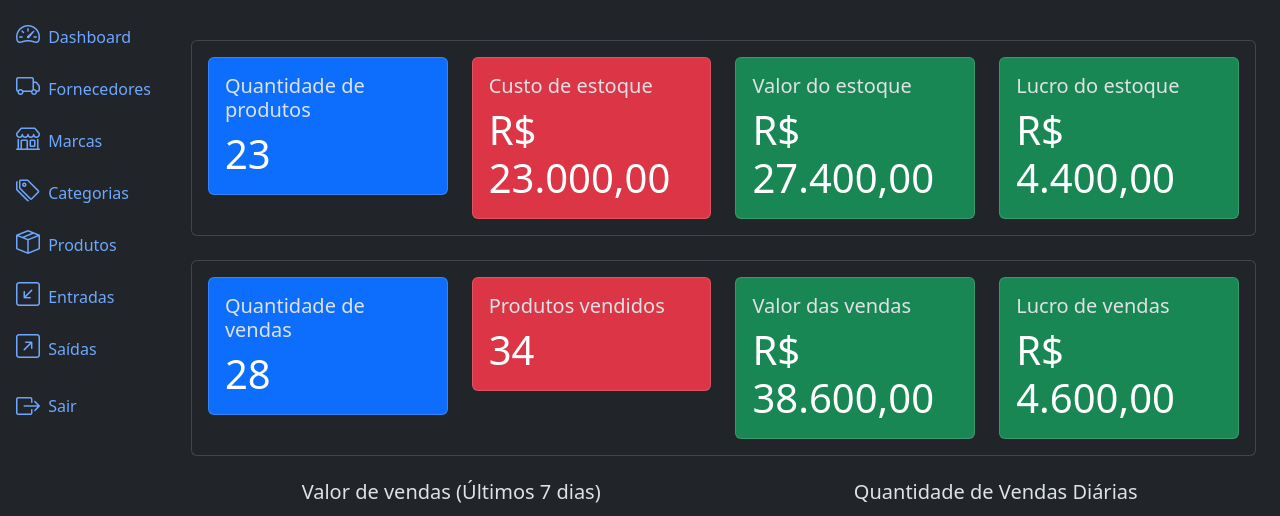
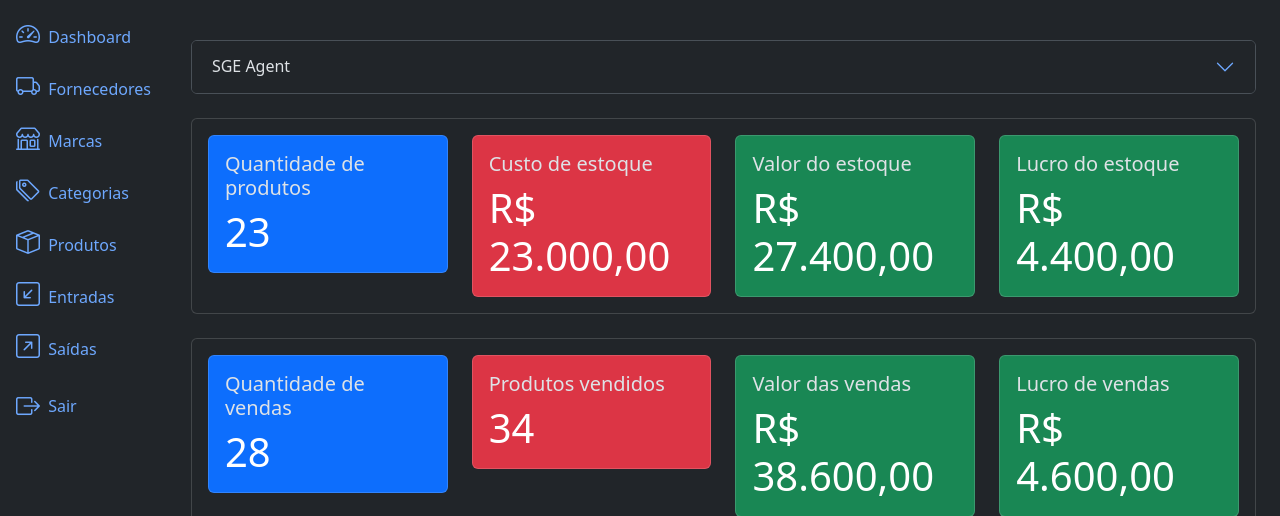
Before and after one commit to viniciusperrone/django-master, a Django app: page / in a window 1280 px wide. Shown: the part 56-572 px from the top of the page. Run offline with Django 5.2, Linux system fonts and the light colour scheme; a user stored in the database is signed in; data comes from the database, SQL or seed files in the repository.

Commit message:
fix: adjusted style of _ai_result template component

```diff
--- a/sge/core/templates/components/_ai_result.html
+++ b/sge/core/templates/components/_ai_result.html
@@ -1,14 +1,14 @@
-<div class="accordio" id="accordioExample">
-  <div class="accordio-item">
-    <h2 class="accordio-header">
+<div class="accordion" id="accordioExample">
+  <div class="accordion-item">
+    <h2 class="accordion-header">
       <button
-        class="accordio-button collapsed" type="button" data-bs-toggle="collapse" data-bs-target="#collapseTwo"
+        class="accordion-button collapsed" type="button" data-bs-toggle="collapse" data-bs-target="#collapseTwo"
         aria-expanded="false" arial-controls="collapseTwo"
         >
         SGE Agent
       </button>
     </h2>
-    <div class="accordio-collapse collapse" data-bs-parent="#accordionExample">
+    <div id="collapseTwo" class="accordion-collapse collapse" data-bs-parent="#accordionExample">
       <div class="accordion-body">
         {{ ai_result|linebreaks }}
       </div>
--- a/sge/core/templates/home.html
+++ b/sge/core/templates/home.html
@@ -5,6 +5,8 @@
 {% endblock %}
 
 {% block content %}
+    {% include 'components/_ai_result.html' %}
+
     {% if perms.products.view_product and perms.inflows.view_inflow %}
         {% include 'components/_product_metrics.html' %}
     {% endif %}
```
